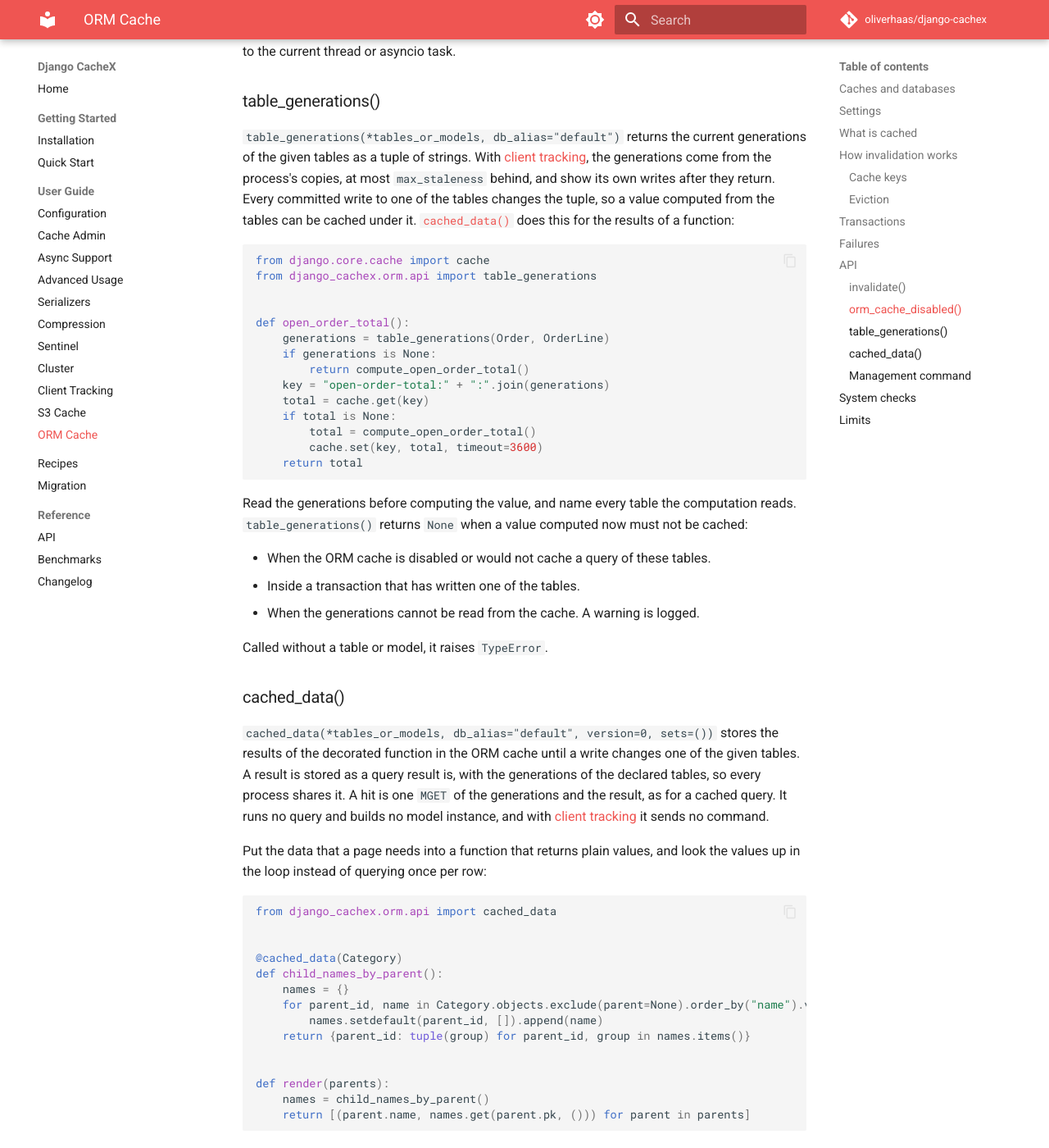
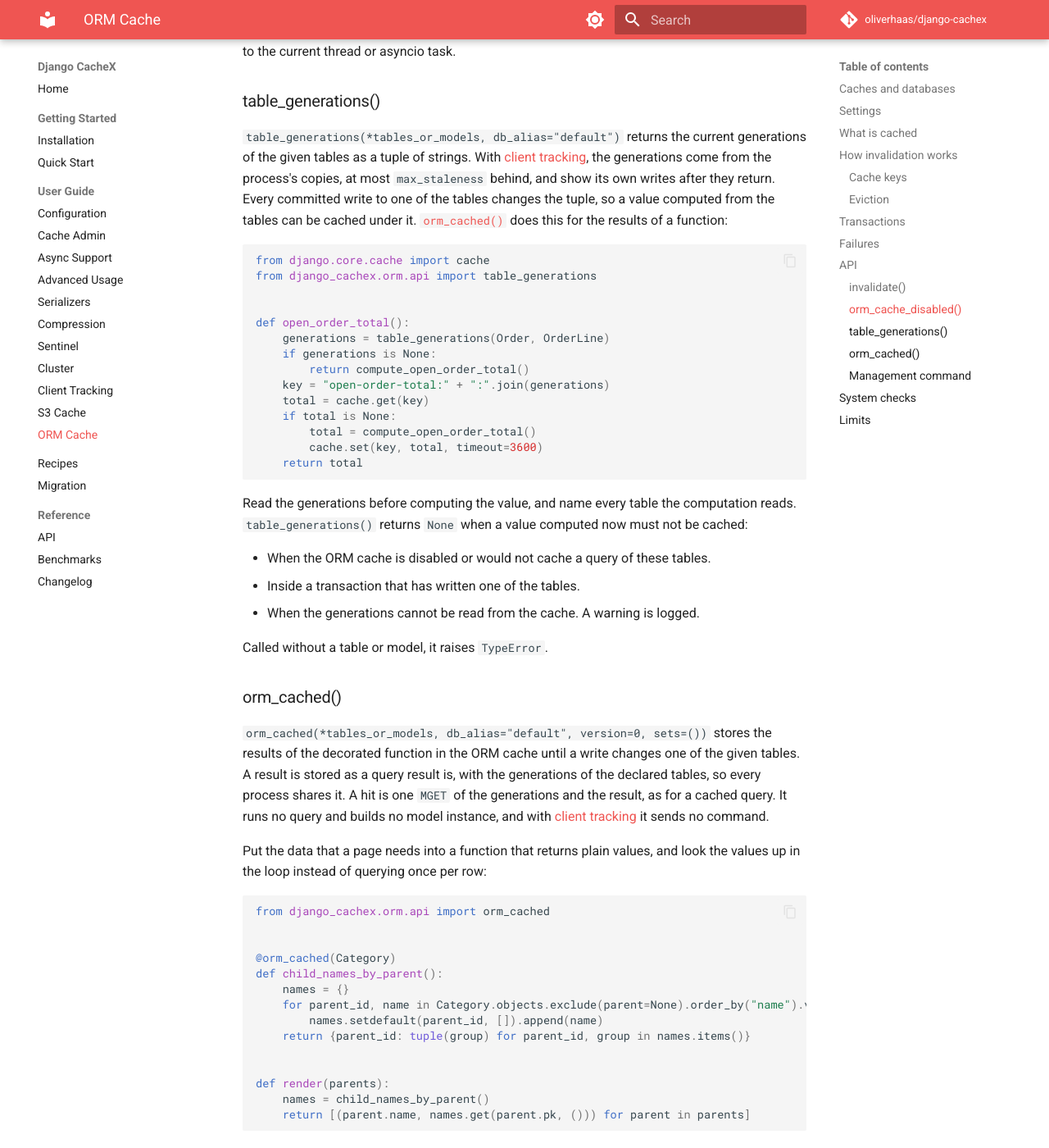
Before and after one commit to oliverhaas/django-cachex, an MkDocs documentation site: the page built from docs/user-guide/orm-cache.md, in a window 1280 px wide and 1400 px high, scrolled down 7142 px. Shown: the whole window at 82% size. Built offline with MkDocs 1.6.1 and Material for MkDocs 9.7.7, drawn with Linux system fonts in a browser that asks for light colours; comment, search, counter and statistics services are not loaded; the version menu is left out; some of the changed text lies outside the part shown.

Commit message:
refactor(orm): rename cached_data() to orm_cached()
The new name says which cache stores the results and pairs with
orm_cache_disabled(). The old name is gone without an alias, as no
project uses it yet. Keys hold the decorated function's name, not the
decorator's, so stored results keep their keys.

````diff
--- a/docs/user-guide/orm-cache.md
+++ b/docs/user-guide/orm-cache.md
@@ -86,7 +86,7 @@ Without [client tracking](client-tracking.md), a cached read costs one round tri
 
 ### Cache keys
 
-A result is stored under `orm:{<database alias>}:q:<query key>:<result type>`, a result of a [`cached_data()`](#cached_data) function under `orm:{<database alias>}:d:<function key>`, and the generation of a table under `orm:{<database alias>}:g:<table key>`, both under the cache alias's `KEY_PREFIX` and `VERSION`. The database alias is the hash tag, so on a cluster all keys of one database live on one shard. The keys name database aliases, not databases. Projects or environments sharing a cache server need distinct `KEY_PREFIX`es or database numbers, or each serves the results the other read.
+A result is stored under `orm:{<database alias>}:q:<query key>:<result type>`, a result of an [`orm_cached()`](#orm_cached) function under `orm:{<database alias>}:d:<function key>`, and the generation of a table under `orm:{<database alias>}:g:<table key>`, both under the cache alias's `KEY_PREFIX` and `VERSION`. The database alias is the hash tag, so on a cluster all keys of one database live on one shard. The keys name database aliases, not databases. Projects or environments sharing a cache server need distinct `KEY_PREFIX`es or database numbers, or each serves the results the other read.
 
 By default the query key is the sorted names of the tables the query reads, joined with `.`, then `:` and the SHA-1 digest of the database alias, SQL and parameters. Past 100 characters, the names that do not fit are left out and counted, as in `shop_customer.+3more`. The table key is the table name:
 
@@ -175,7 +175,7 @@ If the change after the write fails, or the process dies between the commit and
 ## API
 
 ```python
-from django_cachex.orm.api import cached_data, invalidate, orm_cache_disabled, table_generations
+from django_cachex.orm.api import invalidate, orm_cache_disabled, orm_cached, table_generations
 ```
 
 ### invalidate()
@@ -195,7 +195,7 @@ Queries in the block run against the database, and writes in it still invalidate
 
 ### table_generations()
 
-`table_generations(*tables_or_models, db_alias="default")` returns the current generations of the given tables as a tuple of strings. With [client tracking](client-tracking.md), the generations come from the process's copies, at most `max_staleness` behind, and show its own writes after they return. Every committed write to one of the tables changes the tuple, so a value computed from the tables can be cached under it. [`cached_data()`](#cached_data) does this for the results of a function:
+`table_generations(*tables_or_models, db_alias="default")` returns the current generations of the given tables as a tuple of strings. With [client tracking](client-tracking.md), the generations come from the process's copies, at most `max_staleness` behind, and show its own writes after they return. Every committed write to one of the tables changes the tuple, so a value computed from the tables can be cached under it. [`orm_cached()`](#orm_cached) does this for the results of a function:
 
 ```python
 from django.core.cache import cache
@@ -222,17 +222,17 @@ Read the generations before computing the value, and name every table the comput
 
 Called without a table or model, it raises `TypeError`.
 
-### cached_data()
+### orm_cached()
 
-`cached_data(*tables_or_models, db_alias="default", version=0, sets=())` stores the results of the decorated function in the ORM cache until a write changes one of the given tables. A result is stored as a query result is, with the generations of the declared tables, so every process shares it. A hit is one `MGET` of the generations and the result, as for a cached query. It runs no query and builds no model instance, and with [client tracking](client-tracking.md) it sends no command.
+`orm_cached(*tables_or_models, db_alias="default", version=0, sets=())` stores the results of the decorated function in the ORM cache until a write changes one of the given tables. A result is stored as a query result is, with the generations of the declared tables, so every process shares it. A hit is one `MGET` of the generations and the result, as for a cached query. It runs no query and builds no model instance, and with [client tracking](client-tracking.md) it sends no command.
 
 Put the data that a page needs into a function that returns plain values, and look the values up in the loop instead of querying once per row:
 
 ```python
-from django_cachex.orm.api import cached_data
+from django_cachex.orm.api import orm_cached
 
 
-@cached_data(Category)
+@orm_cached(Category)
 def child_names_by_parent():
     names = {}
     for parent_id, name in Category.objects.exclude(parent=None).order_by("name").values_list("parent_id", "name"):
@@ -248,7 +248,7 @@ def render(parents):
 A function with arguments stores one result per set of arguments. Declare every table that the function reads, including the through table of a many-to-many relation:
 
 ```python
-@cached_data(Tag, Category.tags.through)
+@orm_cached(Tag, Category.tags.through)
 def tag_names(category_id: int) -> tuple[str, ...]:
     return tuple(Tag.objects.filter(categories__id=category_id).order_by("name").values_list("name", flat=True))
 ```
@@ -261,7 +261,7 @@ def tag_names(category_id: int) -> tuple[str, ...]:
 Name a parameter in `sets` when it takes a collection whose order and duplicates do not matter, such as primary keys. Its argument becomes a frozenset before the key is built and the function runs, so a caller can pass a list, a set or a generator, and every order of the same items shares one result. A string raises `TypeError`, since its characters would become the items:
 
 ```python
-@cached_data(Category, sets=("ids",))
+@orm_cached(Category, sets=("ids",))
 def category_names(ids: frozenset[int]) -> tuple[tuple[int, str], ...]:
     return tuple(Category.objects.filter(pk__in=ids).order_by("pk").values_list("pk", "name"))
 
@@ -288,7 +288,7 @@ The function must compute its result from its arguments and the declared tables
 - Without client tracking, each call takes one round trip to the cache server. With it, a result can be up to `max_staleness` behind a write in another process. A process sees its own writes after they return.
 - Writes that the ORM cache does not see (see [Limits](#limits)) do not invalidate stored results.
 
-`cached_data()` raises `TypeError` for a decorated `async def` function, which you call through `sync_to_async()` instead, for no tables for a `version` that is not an int or a string, and for a name in `sets` that is not a named parameter of the function. A call raises `TypeError` for an argument that a caller can change, for a string in a parameter of `sets` and for a QuerySet result, and the first call raises `LookupError` when a declared name is neither an installed model nor a table in `ADDITIONAL_TABLES`.
+`orm_cached()` raises `TypeError` for a decorated `async def` function, which you call through `sync_to_async()` instead, for no tables for a `version` that is not an int or a string, and for a name in `sets` that is not a named parameter of the function. A call raises `TypeError` for an argument that a caller can change, for a string in a parameter of `sets` and for a QuerySet result, and the first call raises `LookupError` when a declared name is neither an installed model nor a table in `ADDITIONAL_TABLES`.
 
 ### Management command
 
````
Also changed, not shown: README.md (+1 -1 lines), benchmarks/README.md (+3 -3 lines), docs/reference/benchmarks.md (+5 -5 lines), docs/reference/changelog.md (+4 -3 lines), docs/user-guide/client-tracking.md (+1 -1 lines), 9 other files.
